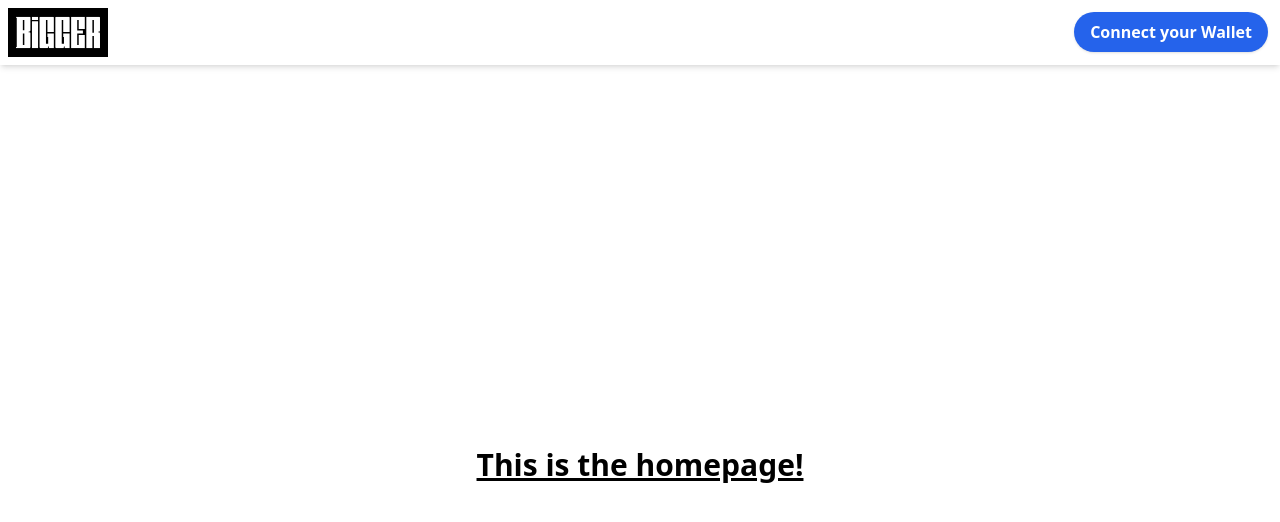
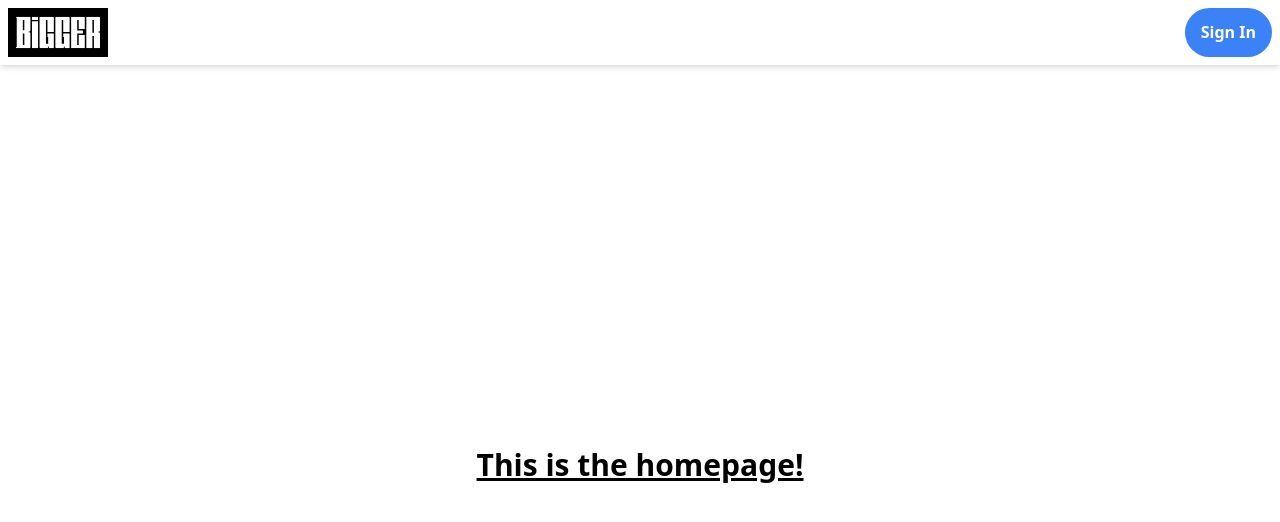
Before and after one commit to ARUKU-INTERACTIVE/ifm-core-ui, a React (Vite) app: page / in a window 1280 px wide. Shown: the top 522 px of the page. Built offline with nearby package versions, Linux system fonts and the light colour scheme; no server answers.

Commit message:
Modify sign in to automatically sign transaction

```diff
--- a/src/components/navbar/Action.tsx
+++ b/src/components/navbar/Action.tsx
@@ -1,3 +1,5 @@
+import { useEffect } from 'react';
+
 import Button from './Button';
 
 import { useWallet } from '@/hooks/auth/useWallet';
@@ -10,21 +12,15 @@ export default function Action({ connected }: PropTypes) {
 	const { isLoading, connectWallet, signInWithTransaction, publicKey } =
 		useWallet();
 
+	useEffect(() => {
+		if (!publicKey) return;
+
+		signInWithTransaction(publicKey);
+	}, [publicKey]);
+
 	if (connected) {
 		return (
 			<Button data-test="sign-out" to="/auth/sign-out" innerText="Sign Out" />
-		);
-	}
-
-	if (!publicKey) {
-		return (
-			<button
-				className="flex items-center justify-center rounded-full bg-blue-600 font-bold text-white m-1 px-4 shadow h-10 hover:bg-blue-500"
-				onClick={() => connectWallet()}
-				data-test="connect-wallet-btn"
-			>
-				Connect your Wallet
-			</button>
 		);
 	}
 
@@ -37,7 +33,7 @@ export default function Action({ connected }: PropTypes) {
 	) : (
 		<button
 			className="bg-blue-500 hover:bg-blue-700 text-white font-bold py-2 px-4 rounded-full"
-			onClick={() => signInWithTransaction(publicKey)}
+			onClick={() => connectWallet()}
 			data-test="sign-in-btn"
 		>
 			Sign In
```
